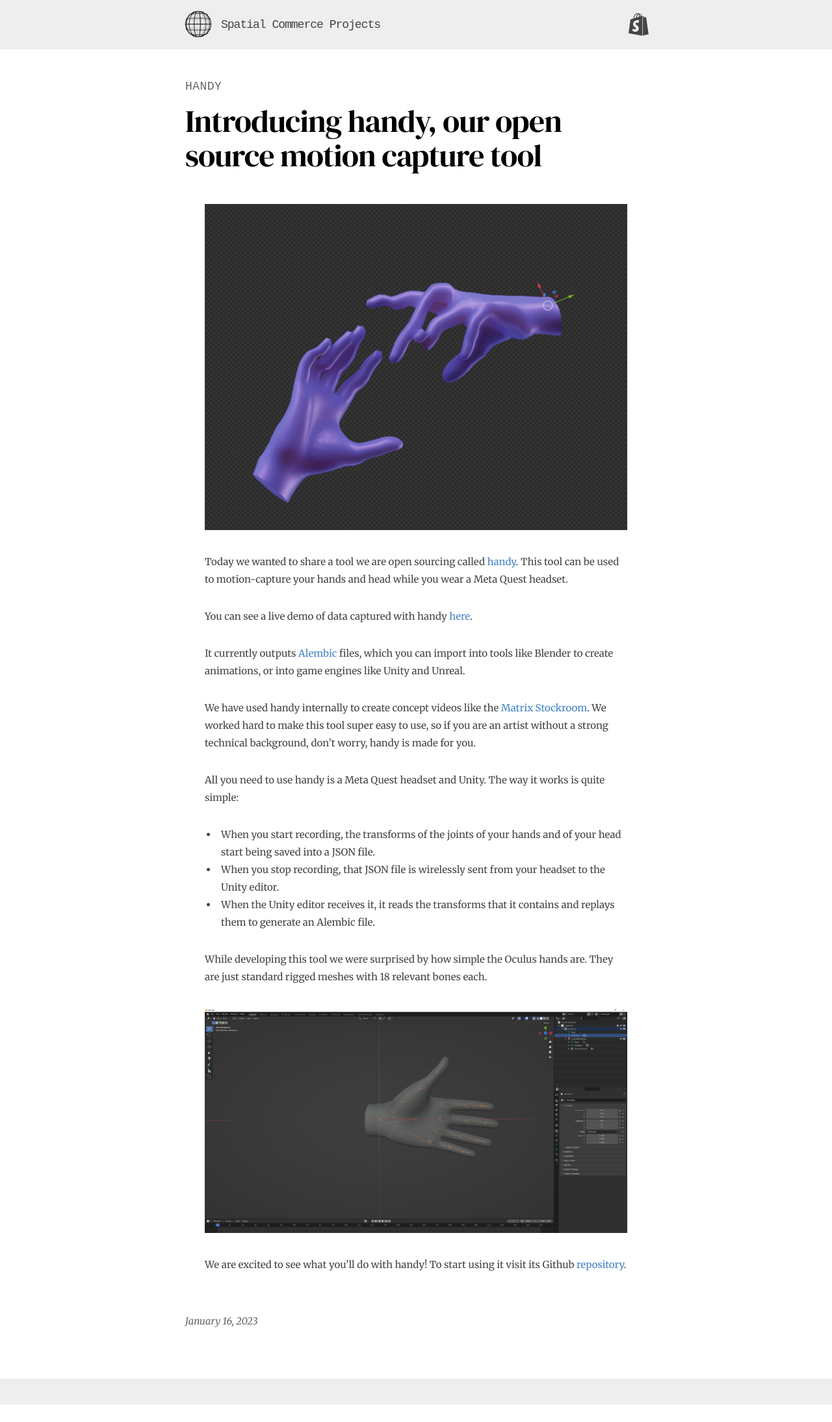
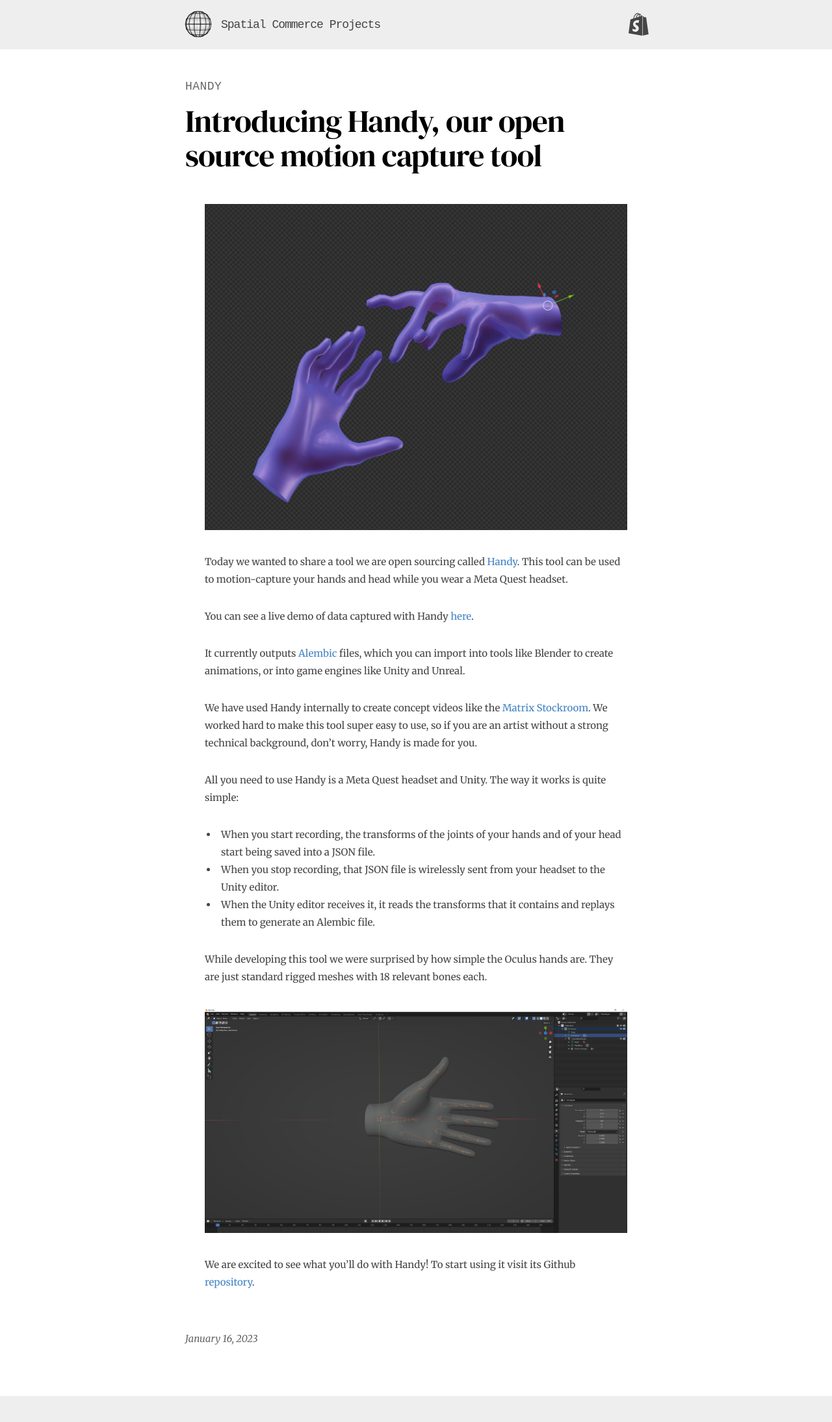
Before and after one commit to Shopify/spatial-commerce-projects, a Jekyll site: the page built from _posts/2023-01-16-Handy.md, in a window 1280 px wide. Shown: the whole page at 65% size. Built offline with Jekyll 4.4.1, drawn with Linux system fonts in a browser that asks for light colours; some web fonts are replaced; before the commit the page ends 2162 px from its top, so only the background shows below that.

```diff
--- a/_posts/2023-01-16-Handy.md
+++ b/_posts/2023-01-16-Handy.md
@@ -1,21 +1,21 @@
 ---
 layout: post
-title: Introducing handy, our open source motion capture tool
+title: Introducing Handy, our open source motion capture tool
 subtitle: Handy
 video: https://cdn.shopify.com/videos/c/o/v/4dc8b77fc2514b3ba450aaa1e206e788.mp4
 ---
 
 ![_config.yml]({{ site.baseurl }}/images/handy/handy_logo.png){:.centered}
 
-Today we wanted to share a tool we are open sourcing called [handy](https://github.com/Shopify/handy). This tool can be used to motion-capture your hands and head while you wear a Meta Quest headset.
+Today we wanted to share a tool we are open sourcing called [Handy](https://github.com/Shopify/handy). This tool can be used to motion-capture your hands and head while you wear a Meta Quest headset.
 
-You can see a live demo of data captured with handy [here](https://diegomacario.github.io/Hands-In-The-Web/public/index.html).
+You can see a live demo of data captured with Handy [here](https://diegomacario.github.io/Hands-In-The-Web/public/index.html).
 
 It currently outputs [Alembic](https://www.alembic.io/) files, which you can import into tools like Blender to create animations, or into game engines like Unity and Unreal.
 
-We have used handy internally to create concept videos like the [Matrix Stockroom]({{ site.baseurl }}{% link _posts/2023-01-17-Matrix-Stockroom.md %}). We worked hard to make this tool super easy to use, so if you are an artist without a strong technical background, don't worry, handy is made for you.
+We have used Handy internally to create concept videos like the [Matrix Stockroom]({{ site.baseurl }}{% link _posts/2023-01-17-Matrix-Stockroom.md %}). We worked hard to make this tool super easy to use, so if you are an artist without a strong technical background, don't worry, Handy is made for you.
 
-All you need to use handy is a Meta Quest headset and Unity. The way it works is quite simple:
+All you need to use Handy is a Meta Quest headset and Unity. The way it works is quite simple:
 
 - When you start recording, the transforms of the joints of your hands and of your head start being saved into a JSON file.
 - When you stop recording, that JSON file is wirelessly sent from your headset to the Unity editor.
@@ -25,4 +25,4 @@ While developing this tool we were surprised by how simple the Oculus hands are.
 
 ![_config.yml]({{ site.baseurl }}/images/handy/hand_bones.png){:.centered}
 
-We are excited to see what you'll do with handy! To start using it visit its Github [repository](https://github.com/Shopify/handy).
+We are excited to see what you'll do with Handy! To start using it visit its Github [repository](https://github.com/Shopify/handy).
--- a/style.scss
+++ b/style.scss
@@ -199,6 +199,12 @@ img.right {
 
 .text-align-center {
   text-align: center;
+}
+
+.tweet-wrapper {
+  display: flex;
+  justify-content: center;
+  margin: 0px 30px 0px 30px;
 }
 
 .youtube-wrapper {
```
Also changed, not shown: _posts/2023-01-17-Matrix-Stockroom.md (+1 -1 lines), _posts/2023-03-31-Soph-AR.md (added, +59 -0 lines).
